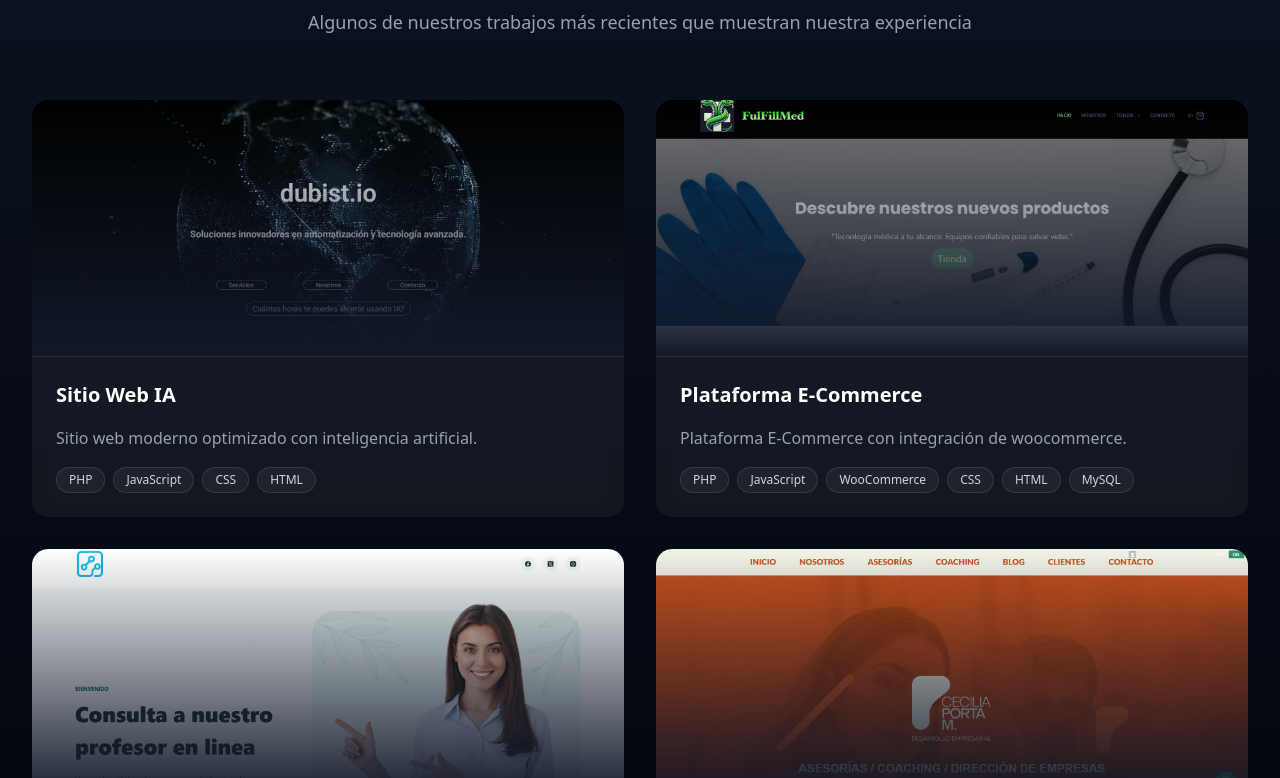
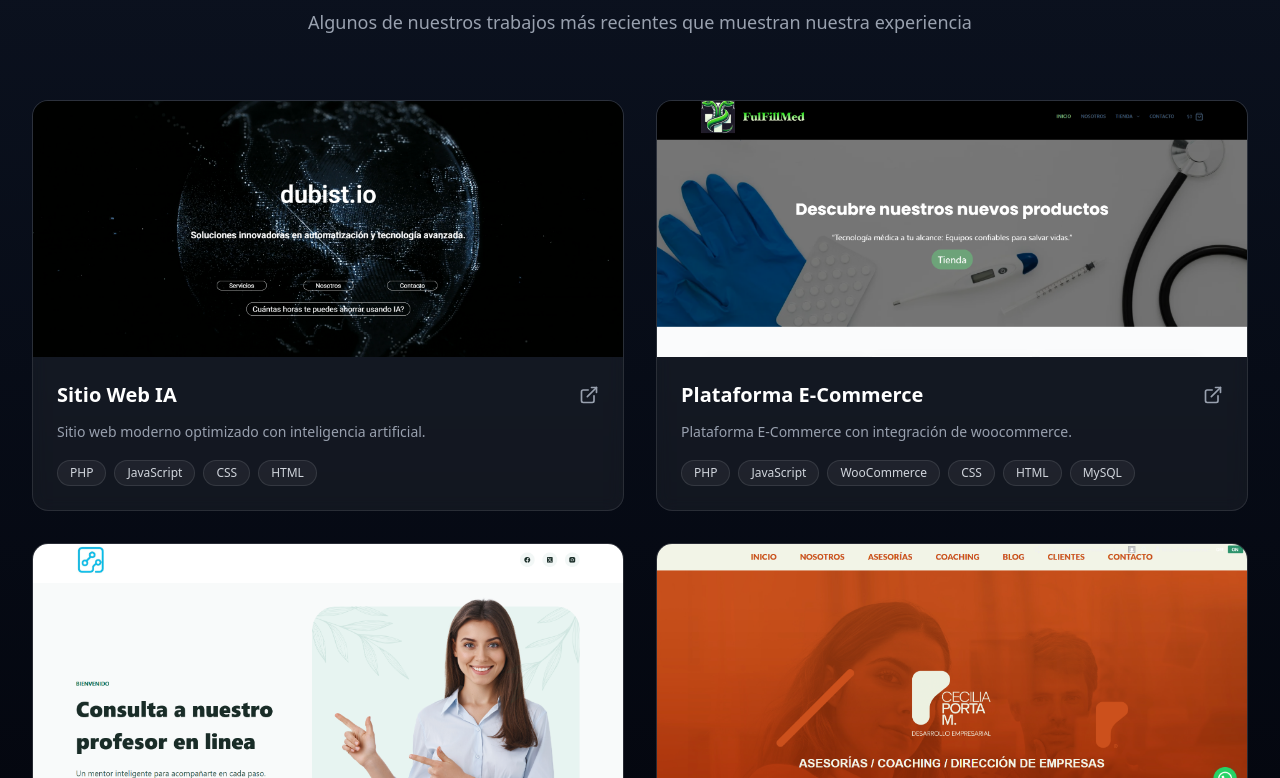
Before and after one commit to pabloguzmanm/devstudio-portfolio, a Next.js app: page / in a window 1280 px wide. Shown: the part 4022-4800 px from the top of the page. Built offline with nearby package versions, Linux system fonts and the light colour scheme.

Commit message:
se arregla menu hamburguesa y links de proyectos

```diff
--- a/src/components/portfolio/Home.jsx
+++ b/src/components/portfolio/Home.jsx
@@ -32,7 +32,7 @@ export default function Portfolio() {
   const scrollToSection = (id) => {
     const element = document.getElementById(id.replace('#', ''));
     element?.scrollIntoView({ behavior: 'smooth' });
-    setIsMenuOpen(false);
+    setIsMenuOpen(false); // Cierra menú al navegar
   };
 
   const scrollToTop = () => {
@@ -88,6 +88,7 @@ export default function Portfolio() {
                 DevStudio
               </motion.div>
 
+              {/* Desktop Menu */}
               <div className="hidden lg:flex items-center gap-1">
                 {navItems.map((item) => (
                   <motion.a
@@ -107,32 +108,68 @@ export default function Portfolio() {
                 ))}
               </div>
 
+              {/* Mobile Menu Button */}
               <button
                 onClick={() => setIsMenuOpen(!isMenuOpen)}
-                className="lg:hidden p-2 rounded-lg hover:bg-white/10"
+                className="lg:hidden p-2 rounded-lg hover:bg-white/10 transition-colors"
+                aria-label="Toggle menu"
               >
                 <AnimatePresence mode="wait">
-                  {isMenuOpen ? <X className="w-6 h-6" /> : <Menu className="w-6 h-6" />}
+                  {isMenuOpen ? (
+                    <motion.div
+                      key="close"
+                      initial={{ rotate: -90, opacity: 0 }}
+                      animate={{ rotate: 0, opacity: 1 }}
+                      exit={{ rotate: 90, opacity: 0 }}
+                      transition={{ duration: 0.2 }}
+                    >
+                      <X className="w-6 h-6" />
+                    </motion.div>
+                  ) : (
+                    <motion.div
+                      key="menu"
+                      initial={{ rotate: 90, opacity: 0 }}
+                      animate={{ rotate: 0, opacity: 1 }}
+                      exit={{ rotate: -90, opacity: 0 }}
+                      transition={{ duration: 0.2 }}
+                    >
+                      <Menu className="w-6 h-6" />
+                    </motion.div>
+                  )}
                 </AnimatePresence>
               </button>
             </div>
           </div>
 
+          {/* Mobile Menu + Overlay */}
           <AnimatePresence>
             {isMenuOpen && (
+              <>
+                {/* Overlay oscuro */}
                 <motion.div
-                initial={{ opacity: 0, height: 0 }}
-                animate={{ opacity: 1, height: 'auto' }}
-                exit={{ opacity: 0, height: 0 }}
-                className="lg:hidden border-t border-white/10 bg-gray-900/95 backdrop-blur-xl"
+                  initial={{ opacity: 0 }}
+                  animate={{ opacity: 1 }}
+                  exit={{ opacity: 0 }}
+                  onClick={() => setIsMenuOpen(false)}
+                  className="fixed inset-0 bg-black/50 z-40 lg:hidden"
+                />
+
+                {/* Menú móvil */}
+                <motion.div
+                  initial={{ opacity: 0, y: -20 }}
+                  animate={{ opacity: 1, y: 0 }}
+                  exit={{ opacity: 0, y: -20 }}
+                  transition={{ duration: 0.3, ease: "easeOut" }}
+                  className="fixed top-16 left-0 right-0 z-50 bg-gray-900/95 backdrop-blur-xl border-t border-white/10 shadow-2xl lg:hidden"
                 >
-                <div className="px-4 py-4 space-y-2">
+                  <div className="px-4 py-6 space-y-2">
                     {navItems.map((item) => (
                       <motion.a
                         key={item.href}
                         href={item.href}
                         onClick={(e) => { e.preventDefault(); scrollToSection(item.href); }}
-                      className="block px-4 py-3 rounded-lg text-gray-300 hover:bg-white/10 hover:text-white"
+                        className="block px-4 py-3 rounded-lg text-gray-300 hover:bg-white/10 hover:text-white transition-all"
+                        whileHover={{ x: 8 }}
                         whileTap={{ scale: 0.98 }}
                       >
                         {item.label}
@@ -140,11 +177,12 @@ export default function Portfolio() {
                     ))}
                   </div>
                 </motion.div>
+              </>
             )}
           </AnimatePresence>
         </motion.nav>
 
-        {/* Contenido */}
+        {/* Contenido principal */}
         <main className="relative z-10 pt-16">
           <HeroSection />
           <AboutSection />
--- a/src/components/portfolio/ProjectsSection.jsx
+++ b/src/components/portfolio/ProjectsSection.jsx
@@ -1,6 +1,7 @@
+// src/components/portfolio/ProjectsSection.jsx
 import React from 'react';
 import { motion } from 'framer-motion';
-import { ArrowUpRight } from 'lucide-react';
+import { ExternalLink } from 'lucide-react';
 
 const projects = [
   {
@@ -8,35 +9,35 @@ const projects = [
     description: 'Sitio web moderno optimizado con inteligencia artificial.',
     image: '/proyecto1.png',
     tags: ['PHP', 'JavaScript', 'CSS', 'HTML'],
-    gradient: 'from-blue-600 to-cyan-600'
+    url: 'https://www.dubist.io'
   },
   {
     title: 'Plataforma E-Commerce',
     description: 'Plataforma E-Commerce con integración de woocommerce.',
     image: '/proyecto2.png',
     tags: ['PHP', 'JavaScript', 'WooCommerce', 'CSS', 'HTML','MySQL'],
-    gradient: 'from-purple-600 to-pink-600'
+    url: 'https://www.fulfillmed.cl'
   },
   {
     title: 'Landing Page',
     description: 'Landing Page para profesores en linea.',
     image: '/proyecto3.png',
     tags: ['PHP', 'JavaScript', 'CSS', 'HTML'],
-    gradient: 'from-orange-600 to-red-600'
+    url: 'https://www.profesores.dubist.io/'
   },
   {
     title: 'Sitio Web',
     description: 'Sitio web corporativo.',
     image: '/proyecto4.png',
     tags: ['PHP', 'JavaScript', 'CSS', 'HTML', 'MySQL'],
-    gradient: 'from-green-600 to-teal-600'
+    url: 'https://www.ceciliaporta.cl'
   },
   {
     title: 'Landing Page',
     description: 'Landing Page para emprendimiento.',
     image: '/proyecto5.png',
     tags: ['Astro', 'Vite', 'HTML', 'CSS', 'JavaScript','Markdown'],
-    gradient: 'from-yellow-600 to-cyan-600'
+    url: 'https://www.delomai.cl'
   }
 ];
 
@@ -44,9 +45,7 @@ const container = {
   hidden: { opacity: 0 },
   show: {
     opacity: 1,
-    transition: {
-      staggerChildren: 0.2
-    }
+    transition: { staggerChildren: 0.2 }
   }
 };
 
@@ -56,10 +55,7 @@ const item = {
     opacity: 1,
     y: 0,
     scale: 1,
-    transition: {
-      duration: 0.7,
-      ease: [0.25, 0.46, 0.45, 0.94]
-    }
+    transition: { duration: 0.7, ease: [0.25, 0.46, 0.45, 0.94] }
   }
 };
 
@@ -92,16 +88,16 @@ export default function ProjectsSection() {
           className="grid grid-cols-1 md:grid-cols-2 gap-8"
         >
           {projects.map((project, index) => (
-            <motion.div
+            <motion.a
               key={index}
+              href={project.url}
+              target="_blank"
+              rel="noopener noreferrer"
               variants={item}
               whileHover={{ y: -8 }}
-              className="group relative overflow-hidden rounded-2xl"
+              className="group relative overflow-hidden rounded-2xl block cursor-pointer bg-white/5 backdrop-blur-sm border border-white/10"
             >
-              {/* Gradient overlay */}
-              <div className={`absolute inset-0 bg-gradient-to-r ${project.gradient} opacity-0 group-hover:opacity-20 transition-opacity duration-500 z-10`} />
-
-              {/* Image container */}
+              {/* IMAGEN CON ZOOM */}
               <div className="relative h-64 overflow-hidden">
                 <motion.img
                   src={project.image}
@@ -110,50 +106,35 @@ export default function ProjectsSection() {
                   whileHover={{ scale: 1.1 }}
                   transition={{ duration: 0.6, ease: "easeOut" }}
                 />
-                <div className="absolute inset-0 bg-gradient-to-t from-gray-900 via-gray-900/50 to-transparent" />
               </div>
 
-              {/* Content */}
-              <div className="relative bg-white/5 backdrop-blur-sm border-t border-white/10 p-6">
-                <div className="flex items-start justify-between mb-3">
-                  <h3 className="text-xl font-semibold text-white group-hover:text-transparent group-hover:bg-gradient-to-r group-hover:bg-clip-text group-hover:from-cyan-400 group-hover:to-blue-400 transition-all duration-300">
+              {/* CONTENIDO */}
+              <div className="p-6">
+                <div className="flex items-center justify-between mb-3">
+                  <h3 className="text-xl font-semibold text-white">
                     {project.title}
                   </h3>
-                  <motion.div
-                    whileHover={{ scale: 1.1, rotate: 45 }}
-                    className={`p-2 rounded-lg bg-gradient-to-r ${project.gradient} opacity-0 group-hover:opacity-100 transition-all duration-300`}
-                  >
-                    <ArrowUpRight className="w-4 h-4 text-white" />
-                  </motion.div>
+                  <ExternalLink className="w-5 h-5 text-gray-400 group-hover:text-white transition-colors" />
                 </div>
 
-                <p className="text-gray-400 mb-4 leading-relaxed">
+                <p className="text-gray-400 mb-4 text-sm leading-relaxed">
                   {project.description}
                 </p>
 
                 <div className="flex flex-wrap gap-2">
                   {project.tags.map((tag, tagIndex) => (
-                    <motion.span
+                    <span
                       key={tagIndex}
-                      initial={{ opacity: 0, scale: 0.8 }}
-                      whileInView={{ opacity: 1, scale: 1 }}
-                      viewport={{ once: true }}
-                      transition={{ delay: tagIndex * 0.1 }}
                       className="px-3 py-1 text-xs rounded-full bg-white/5 border border-white/10 text-gray-300"
                     >
                       {tag}
-                    </motion.span>
+                    </span>
                   ))}
                 </div>
               </div>
-
-              {/* Hover border effect */}
-              <div className={`absolute inset-0 border-2 border-transparent group-hover:border-gradient rounded-2xl pointer-events-none opacity-0 group-hover:opacity-100 transition-opacity duration-300`} />
-            </motion.div>
+            </motion.a>
           ))}
         </motion.div>
-
-        {/* Botón "Ver Todos los Proyectos" ELIMINADO */}
       </div>
     </section>
   );
```
Lines whose indentation alone changed are shown as unchanged.
